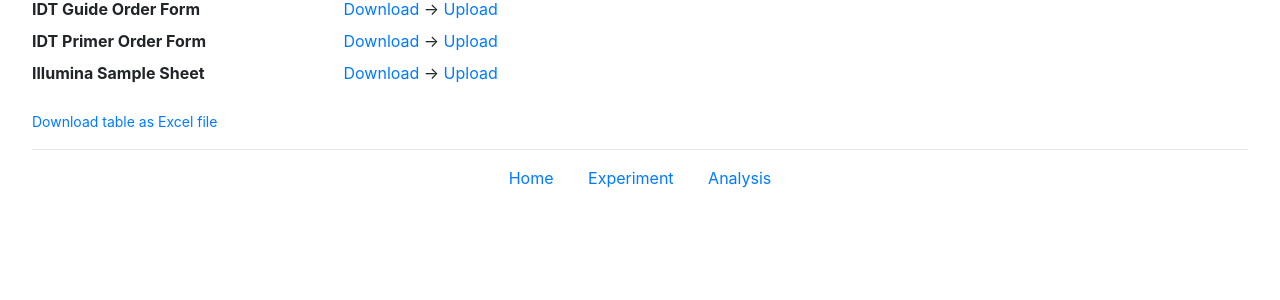
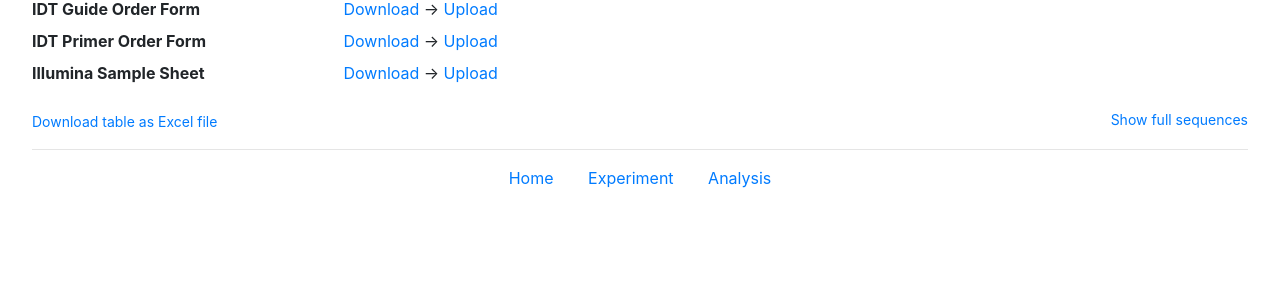
Before and after one commit to czbiohub-sf/crispycrunch, a Django app: template main/templates/experiment-summary.html in a window 1280 px wide. Shown: the part 364-664 px from the top of the page. Run offline with Django 3.2, Linux system fonts and the light colour scheme; the template is opened without the code that fills it, so the values that code supplies are empty; some libraries are stand-ins or nearby versions.

Commit message:
style table control

```diff
--- a/main/samplesheet.py
+++ b/main/samplesheet.py
@@ -307,8 +307,8 @@ def _new_samplesheet() -> DataFrame:
             '_crispor_pam_id',
             # TODO (gdingle): donor or HDR?
             'hdr_dist',
+            'hdr_template',
             'hdr_rebind',
-            'hdr_template',
             'hdr_mutated',
             'primer_seq_fwd',
             'primer_seq_rev',
@@ -395,7 +395,9 @@ def _set_hdr_cols(sheet: DataFrame, hdr_seq: str) -> DataFrame:
     def _mutate(row):
         # Only mutate if risk of rebinding
         if not row['hdr_rebind']:
-            return row['hdr_template']
+            # TODO (gdingle): when replacing hdr_template
+            # return row['hdr_template']
+            return ''
         hdr_template = row['hdr_template']
         # Assumes always cut after first codon, as in get_hdr_template
         assert hdr_template[3:].startswith(hdr_seq)
--- a/main/templates/experiment-summary.html
+++ b/main/templates/experiment-summary.html
@@ -20,7 +20,7 @@
   <dt class="col-sm-3">HDR Tag</dt>
   <dd class="col-sm-9">{{ guide_design.hdr_tag|title }}</dd>
   <dt class="col-sm-3">HDR Sequence</dt>
-  <dd class="col-sm-9">{{ guide_design.hdr_seq }}</dd>
+  <dd class="col-sm-9">{{ guide_design.hdr_seq|truncatechars:show }}</dd>
   {% endif %}
   <dt class="col-sm-12">&nbsp;</dt>
   <dt class="col-sm-3">Primer Temp</dt>
@@ -78,6 +78,13 @@
 <small>
   <a href="./?download=xls">Download table as Excel file</a>
 </small>
+<small class="float-right">
+  {% if request.GET.show %}
+  <a href="./">Truncate sequences</a>
+  {% else %}
+  <a href="./?show=9999">Show full sequences</a>
+  {% endif %}
+</small>
 <table class="table">
   <thead class="thead-light">
     <tr>
@@ -90,8 +97,8 @@
     {% for row in sheet.values %}
     <tr>
       {% for cell in row %}
-      <td title="{{ cell }}">
-        {{ cell|truncatechars:32 }}
+      <td title="{{ cell }}" style="word-break: break-all;">
+        {{ cell|truncatechars:show }}
       </td>
       {% endfor %}
     </tr>
--- a/main/views.py
+++ b/main/views.py
@@ -351,6 +351,9 @@ class ExperimentSummaryView(View):
 
         # TODO (gdingle): download csv
 
+        # max length to show of table cell values
+        show = request.GET.get('show', 26)
+
         return render(request, self.template_name, locals())
 
     def _prepare_sheet(self, sheet):
```
